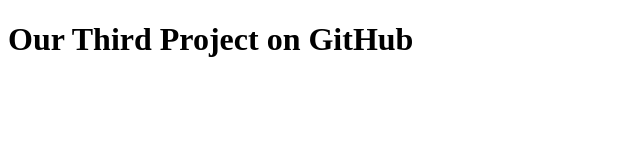
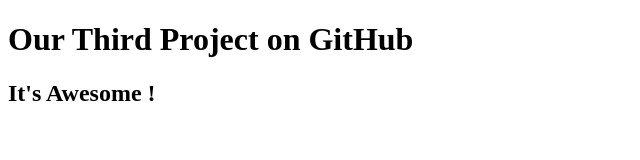
Before and after one commit to AryanShah1506/Project-3, a plain HTML site: page index.html in a window 1280 px wide. Shown: the whole page, without its empty margins (0-640 px from the left). Drawn offline with Linux system fonts and the light colour scheme.

Commit message:
add an h2 tag

```diff
--- a/index.html
+++ b/index.html
@@ -9,5 +9,6 @@
 </head>
 <body>
     <h1>Our Third Project on GitHub</h1>
+    <h2>It's Awesome !</h2>
 </body>
 </html>
```
